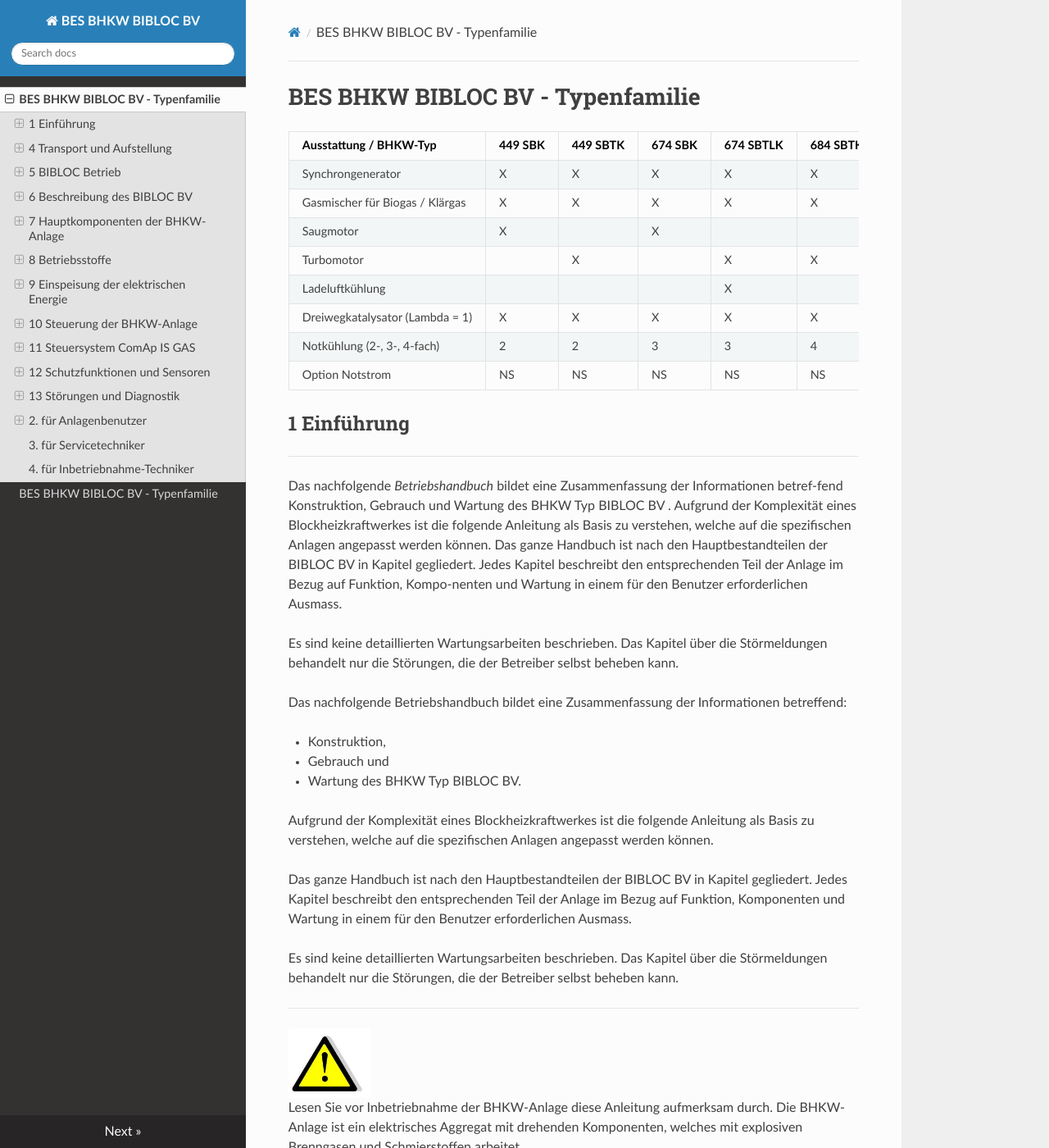
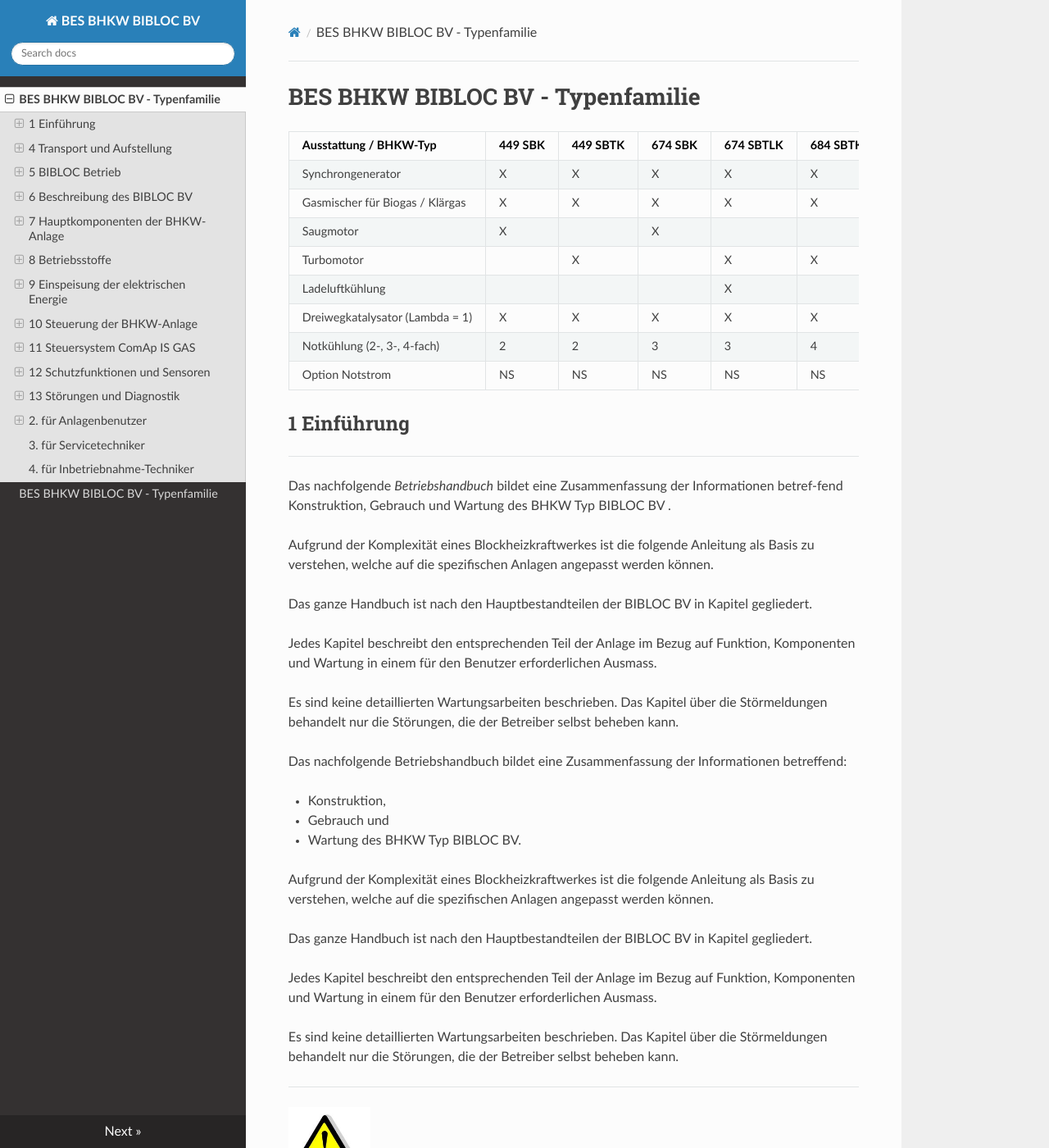
Before and after one commit to benmastered/BES-BHKW-Bibloc, an MkDocs documentation site: the page built from docs/index.md, in a window 1280 px wide and 1400 px high. Shown: the whole window at 82% size. Built offline with MkDocs 1.6.1, drawn with Linux system fonts in a browser that asks for light colours; nearby versions of some CDN libraries; some of the changed lines change nothing that is shown; some of the changed text lies outside the part shown.

Commit message:
index.md aktualisieren

```diff
--- a/docs/index.md
+++ b/docs/index.md
@@ -16,8 +16,13 @@
 ## 1	Einführung
 ------------------
 
-Das nachfolgende *Betriebshandbuch* bildet eine Zusammenfassung der Informationen betref-fend Konstruktion, Gebrauch und Wartung des BHKW Typ BIBLOC BV . Aufgrund der Komplexität eines Blockheizkraftwerkes ist die folgende Anleitung als Basis zu verstehen, welche auf die spezifischen Anlagen angepasst werden können.
-Das ganze Handbuch ist nach den Hauptbestandteilen der BIBLOC BV in Kapitel gegliedert. Jedes Kapitel beschreibt den entsprechenden Teil der Anlage im Bezug auf Funktion, Kompo-nenten und Wartung in einem für den Benutzer erforderlichen Ausmass.
+Das nachfolgende *Betriebshandbuch* bildet eine Zusammenfassung der Informationen betref-fend Konstruktion, Gebrauch und Wartung des BHKW Typ BIBLOC BV .
+
+Aufgrund der Komplexität eines Blockheizkraftwerkes ist die folgende Anleitung als Basis zu verstehen, welche auf die spezifischen Anlagen angepasst werden können.
+
+Das ganze Handbuch ist nach den Hauptbestandteilen der BIBLOC BV in Kapitel gegliedert.
+
+Jedes Kapitel beschreibt den entsprechenden Teil der Anlage im Bezug auf Funktion, Komponenten und Wartung in einem für den Benutzer erforderlichen Ausmass.
 
 Es sind keine detaillierten Wartungsarbeiten beschrieben. Das Kapitel über die Störmeldungen behandelt nur die Störungen, die der Betreiber selbst beheben kann.
 
@@ -30,7 +35,9 @@
 
 Aufgrund der Komplexität eines Blockheizkraftwerkes ist die folgende Anleitung als Basis zu verstehen, welche auf die spezifischen Anlagen angepasst werden können.
 
-Das ganze Handbuch ist nach den Hauptbestandteilen der BIBLOC BV in Kapitel gegliedert. Jedes Kapitel beschreibt den entsprechenden Teil der Anlage im Bezug auf Funktion, Komponenten und Wartung in einem für den Benutzer erforderlichen Ausmass.
+Das ganze Handbuch ist nach den Hauptbestandteilen der BIBLOC BV in Kapitel gegliedert.
+
+Jedes Kapitel beschreibt den entsprechenden Teil der Anlage im Bezug auf Funktion, Komponenten und Wartung in einem für den Benutzer erforderlichen Ausmass.
 
 Es sind keine detaillierten Wartungsarbeiten beschrieben. Das Kapitel über die Störmeldungen behandelt nur die Störungen, die der Betreiber selbst beheben kann.
 _________________________________________________________________________
@@ -125,36 +132,36 @@
 
 Diese Personen haben Kenntnis bezüglich dem Umgang mit folgenden Stoffen:
 
-•	Betriebsstoffe aus dem unmittelbaren Betrieb der BHKW-Anlage
-
-•	Kühlmittelflüssigkeit,
-
-•	Motoröl,
-
-•	Motorölreiniger
-
+**Betriebsstoffe aus dem unmittelbaren Betrieb der BHKW-Anlage**
+
+ •	Kühlmittelflüssigkeit,
+
+ •	Motoröl,
+
+ •	Motorölreiniger
 
 Es handelt sich hier um gefährliche Betriebsmittel.
 
 Diese sind entsprechend den chemischen Eigenschaften zu behandeln.
+
 Die Art der Entsorgung ist den jeweiligen Sicherheitsdatenblättern zu entnehmen.
 
 Im Zweifelsfall sollen die gebrauchten Betriebsmittel über diesbezüglich spezialisierte Firmen entsorgt werden.
 
-Abfall aus der Reinigung des Abgaswärmetauschers
+**Abfall aus der Reinigung des Abgaswärmetauschers**
 
 Die Reinigungsrückstände sind auf ihre chemische Zusammensetzung zu prüfen und entsprechend den geltenden Bestimmungen zu entsorgen.
 
-•	Abfälle und Betriebsstoffe aus Wartung und Reparatur der BHKW-Anlage
-Bleiakkumulatoren (Batterien)
-
-Es handelt sich hier um gefährliche Betriebsstoffe. Diese sind den che-mischen Eigenschaften entsprechend zu behandeln.
+**Abfälle und Betriebsstoffe aus Wartung und Reparatur der BHKW-Anlage
+Bleiakkumulatoren (Batterien)**
+
+Es handelt sich hier um gefährliche Betriebsstoffe. Diese sind den chemischen Eigenschaften entsprechend zu behandeln.
 
 Die Art der Entsorgung ist den jeweiligen Sicherheitsdatenblättern zu entnehmen.
 
 Im Zweifelsfall sollen die gebrauchten Betriebsmittel über diesbezüglich spezialisierte Firmen entsorgt werden.
 
-gebrauchte Katalysatoren
+**gebrauchte Katalysatoren**
 
 Es handelt sich hier um gefährliche Betriebsstoffe. Diese sind den che-mischen Eigenschaften entsprechend zu behandeln.
 
```
